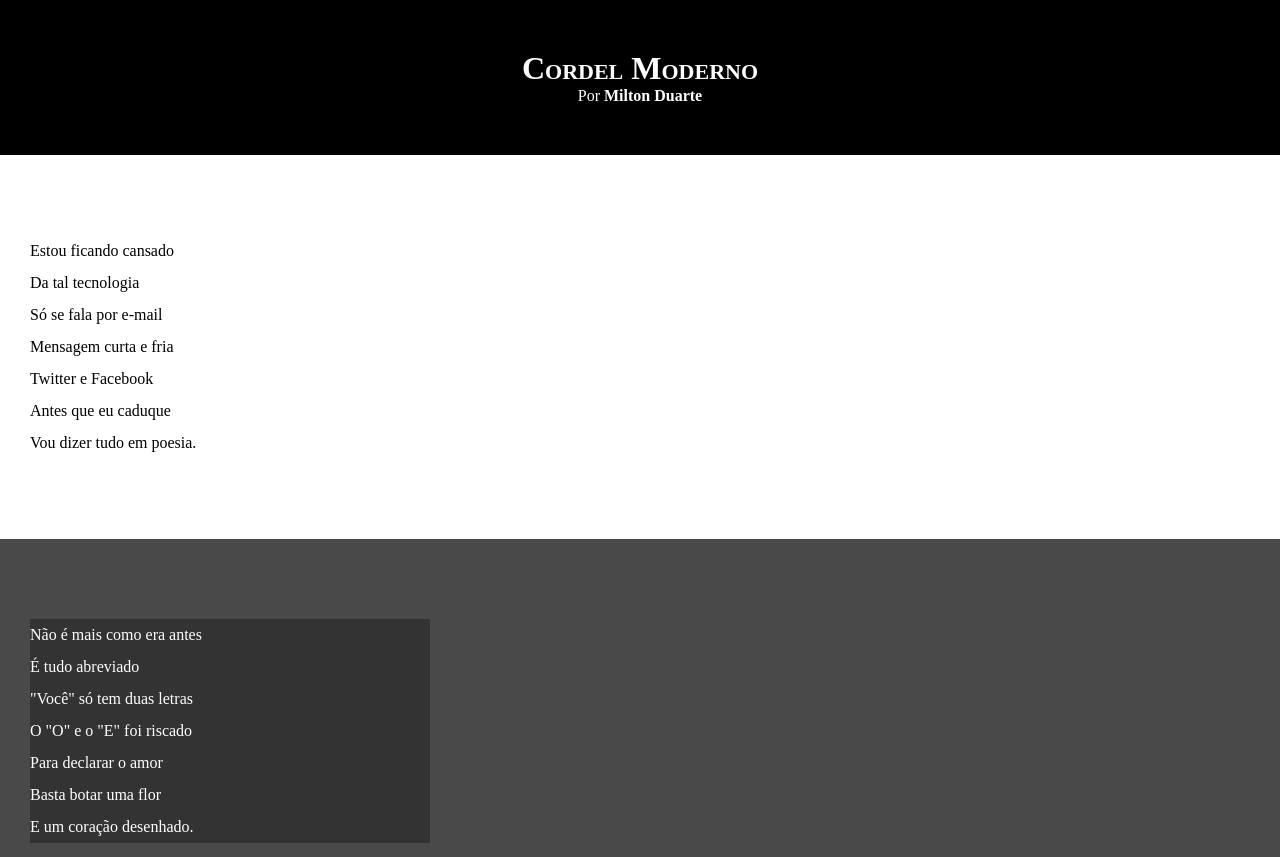
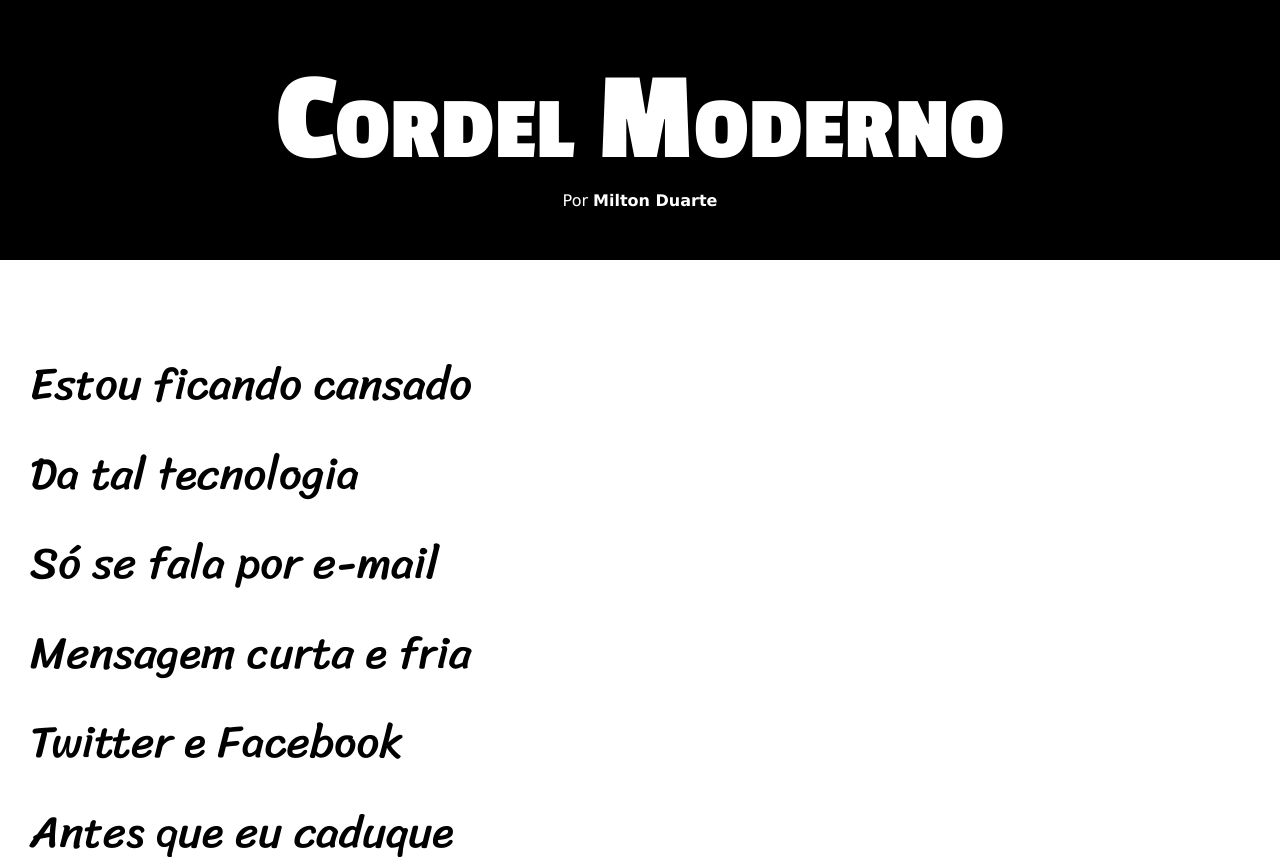
Before and after one commit to felipepflavio/html-css, a plain HTML site: page exercicios/desafio005-cordel/imagens/index.html in a window 1280 px wide. Shown: the top 857 px of the page. Drawn offline with Linux system fonts and the light colour scheme.

Commit message:
Atualização de estilos, desafio005

```diff
--- a/exercicios/desafio005-cordel/imagens/style.css
+++ b/exercicios/desafio005-cordel/imagens/style.css
@@ -1,5 +1,14 @@
 @charset "UTF-8";
 
+@import url('https://fonts.googleapis.com/css2?family=Bebas+Neue&family=Passion+One:wght@400;700;900&display=swap');
+
+@import url('https://fonts.googleapis.com/css2?family=Bebas+Neue&family=Passion+One:wght@400;700;900&family=Sriracha&display=swap');
+
+:root{
+    --fonte01: Verdana, Geneva, Tahoma, sans-serif;
+    --fonte02: "Passion One", sans-serif;
+    --fonte03: "Sriracha", cursive;
+}
 *{
     margin: 0px;
     padding: 0px;
@@ -8,6 +17,7 @@
 html,body{
     min-height: 100vh;
     background-color: darkgray;
+    font-family: var(--fonte01);
 }
 
 header{
@@ -19,6 +29,8 @@ header{
 header > h1{
     padding-top: 50px;
     font-variant: small-caps;
+    font-family: var(--fonte02);
+    font-size: 10vw;
 }
 
 header > p{
@@ -41,6 +53,8 @@ section{
     padding-bottom: 10vh;
     line-height: 2em;
     padding-left: 30px;
+    font-family: var(--fonte03);
+    font-size: 3.5vw;
 }
 
 section.normal{
@@ -55,7 +69,8 @@ section.imagem{
 
 section.imagem > p{
     background-color: rgb(51,51,51);
-    width: 400px;
+    display: inline-block;
+    padding: 10px;
 }
 
 footer{
```
